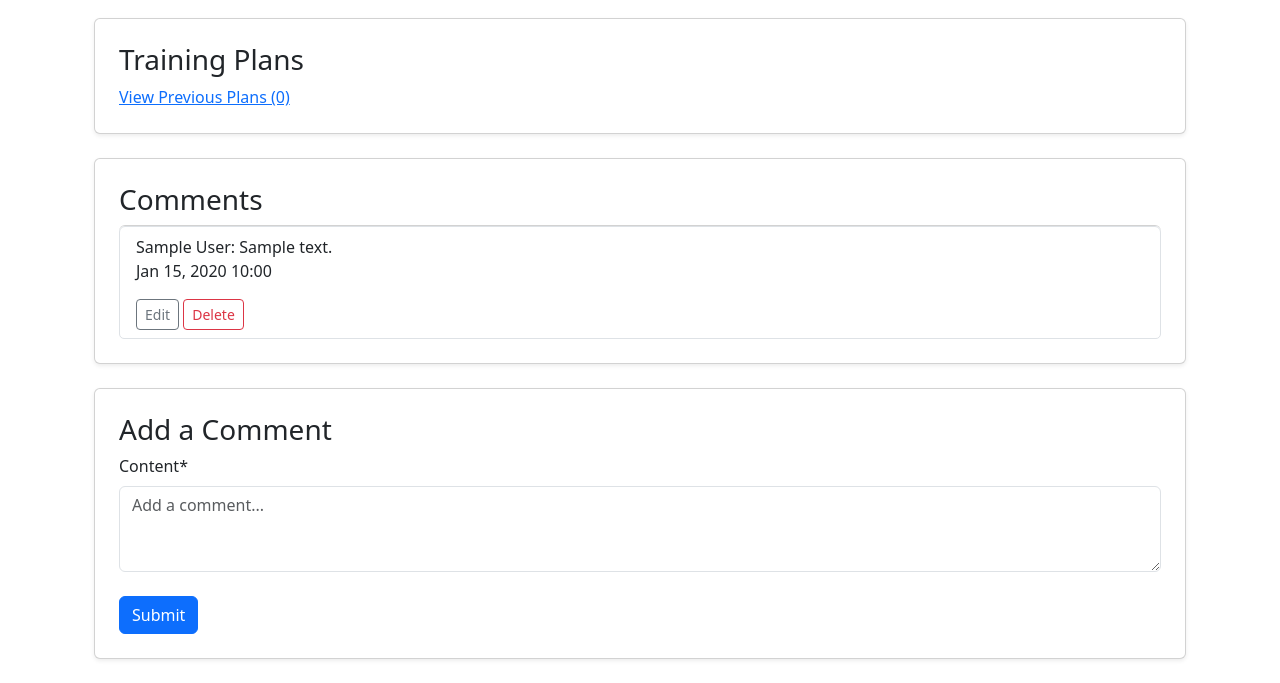
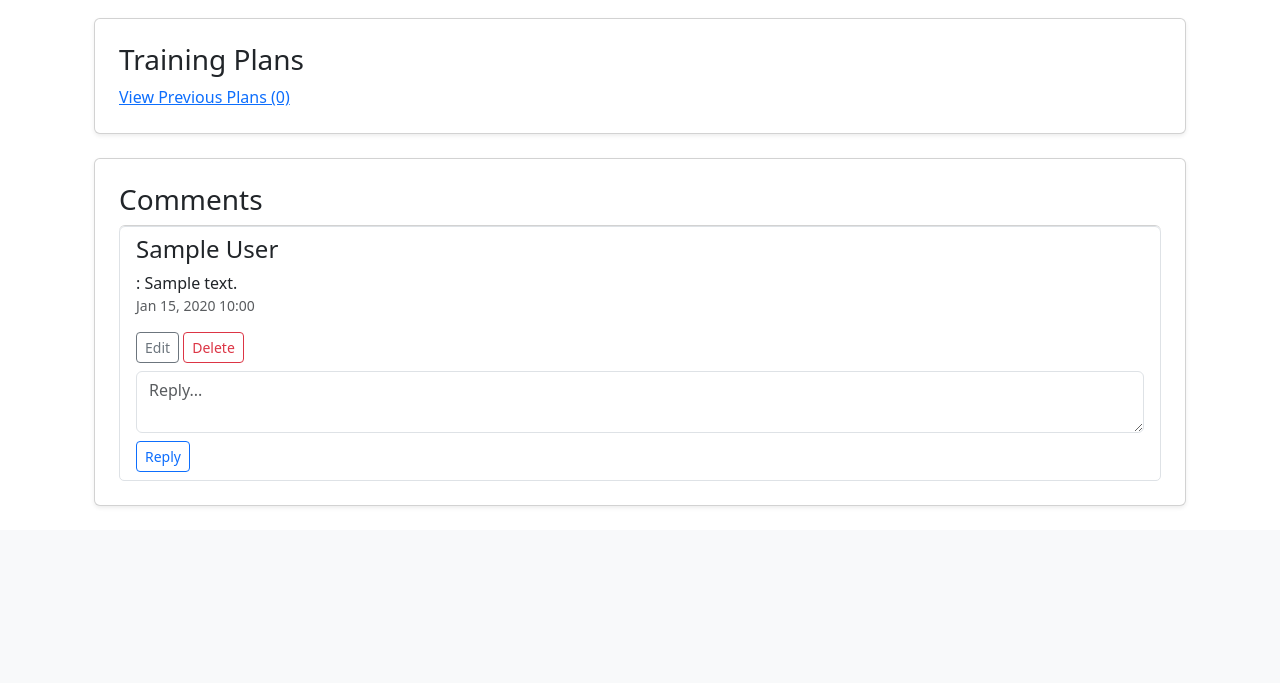
Before and after one commit to christinalicence/stride, a Django app: a page that uses fitness/templates/profiles/profile_detail.html in a window 1280 px wide. Shown: the part 462-1145 px from the top of the page. After the commit the page ends 968 px from the top, so only its background shows below. Run offline with Django 5.2, Linux system fonts and the light colour scheme; a user stored in the database is signed in; tables that the repository leaves empty hold one stand-in row (values such as "Sample post"); parts of the project's set-up code (start-up, migrations or seed data) failed here and were passed over; some libraries are stand-ins or nearby versions.

Commit message:
add a section to reply to comments

```diff
--- a/fitness/models.py
+++ b/fitness/models.py
@@ -154,9 +154,17 @@ class Comment(models.Model):
         blank=True
     )
 
+    """For comment replies 'parent' is set"""
+    parent = models.ForeignKey(
+        'self',
+        on_delete=models.CASCADE,
+        related_name='replies',
+        null=True,
+        blank=True
+    )
+
     content = models.TextField()
     created_at = models.DateTimeField(auto_now_add=True)
-
     approved = models.BooleanField(default=True)  # For moderation if needed
 
     def __str__(self):
--- a/fitness/templates/profiles/profile_detail.html
+++ b/fitness/templates/profiles/profile_detail.html
@@ -96,19 +96,33 @@
                 {% if comment.approved or profile.user == user %}
                     <li class="list-group-item">
                         <div>
-                    {{ comment.author.display_name }}: {{ comment.content }}
-                    <p> {{ comment.created_at|date:"M d, Y H:i" }}</p>
+                            <h4>{{ comment.author.display_name }}</h4>: {{ comment.content }}
+                            <p class="text-muted small">{{ comment.created_at|date:"M d, Y H:i" }}</p>
                         </div>
+
+                        <!-- Approve/Edit/Delete Buttons -->
                         {% if profile.user == user and not comment.approved %}
-                    <!--Show button only to profile owner-->
                             <a href="{% url 'approve_comment' comment.id %}" class="btn btn-sm btn-outline-success">Approve</a>
                         {% endif %}
                         {% if comment.author.user == user %}
-                    <div>
                             <a href="{% url 'edit_comment' comment.id %}" class="btn btn-sm btn-outline-secondary">Edit</a>
                             <a href="{% url 'delete_comment' comment.id %}" class="btn btn-sm btn-outline-danger">Delete</a>
+                        {% endif %}
+
+                        <!-- Reply Form -->
+                        <form method="post" action="{% url 'reply_comment' profile.pk comment.pk %}" class="mt-2">
+                            {% csrf_token %}
+                            <textarea name="content" rows="2" placeholder="Reply..." class="form-control mb-2"></textarea>
+                            <button type="submit" class="btn btn-sm btn-outline-primary">Reply</button>
+                        </form>
+
+                        <!-- Nested Replies -->
+                        {% for reply in comment.replies.all %}
+                            <div class="ms-4 mt-2 border-start ps-3">
+                                <h4>{{ reply.author.display_name }}</h4>: {{ reply.content }}
+                                <p class="text-muted small">{{ reply.created_at|date:"M d, Y H:i" }}</p>
                             </div>
-                    {% endif %}
+                        {% endfor %}
                     </li>
                 {% endif %}
             {% endfor %}
@@ -118,15 +132,4 @@
     {% endif %}
 </div>
 
-<!-- Add a Comment Form Section -->
-<div class="card shadow-sm p-4 mb-4">
-    <h3>Add a Comment</h3>
-    <form method="post" action="{% url 'add_comment' profile.pk %}">
-        {% csrf_token %}
-        {{ comment_form|crispy }}
-        <button type="submit" class="btn btn-primary mt-2">Submit</button>
-    </form>
-</div>
-
-</div>
 {% endblock %}
--- a/fitness/urls.py
+++ b/fitness/urls.py
@@ -16,13 +16,14 @@ urlpatterns = [
     # Profiles
     path('profiles/', views.profile_list, name='profile_list'),  # list of all profiles
     path('profiles/edit/', views.edit_profile, name='edit_profile'),  # edit current user
-    path('profiles/<int:profile_pk>/comment/', views.add_comment, name='add_comment'),  # comment on profile
     path('profiles/<str:username>/', views.profile_detail, name='profile_detail'),  # profile detail (catch-all)
 
     # Comments CRUD
     path('comments/<int:comment_id>/edit/', views.edit_comment, name='edit_comment'),
     path('comments/<int:comment_id>/delete/', views.delete_comment, name='delete_comment'),
     path('comments/<int:comment_id>/approve/', views.approve_comment, name='approve_comment'),
+    path('profiles/<int:profile_id>/comment/', views.add_comment, name='add_comment'),
+    path('profiles/<int:profile_id>/comment/<int:parent_id>/', views.add_comment, name='reply_comment'),
 
     # Following
     path('follow/<int:profile_pk>/', views.send_follow_request, name='send_follow_request'),
--- a/fitness/views.py
+++ b/fitness/views.py
@@ -119,21 +119,23 @@ def plan_detail(request, pk):
 
 
 @login_required
-def add_comment(request, profile_pk):
-    """Allows a user to add a comment to another user's profile."""
-    target_profile = get_object_or_404(UserProfile, pk=profile_pk)
-    author_profile = get_object_or_404(UserProfile, user=request.user)  # the profile of the commenter
+def add_comment(request, profile_id, parent_id=None):
+    """Allows a user to add a comment or a reply to another user's profile."""
+    profile = get_object_or_404(UserProfile, pk=profile_id)
+    parent = get_object_or_404(Comment, pk=parent_id) if parent_id else None
     if request.method == 'POST':
         form = CommentForm(request.POST)
         if form.is_valid():
             comment = form.save(commit=False)
-            comment.author = author_profile
-            comment.profile = target_profile
+            comment.author = request.user.userprofile
+            comment.profile = profile
+            comment.parent = parent
             comment.save()
             messages.success(request, "Comment added!")
         else:
             messages.error(request, "Error adding comment. Please try again.")
-    return redirect('profile_detail', username=target_profile.user.username)
+
+    return redirect('profile_detail', username=profile.user.username)
 
 
 @login_required
```
Also changed, not shown: fitness/migrations/0006_comment_parent.py (added). Lines whose indentation alone changed are shown as unchanged.
